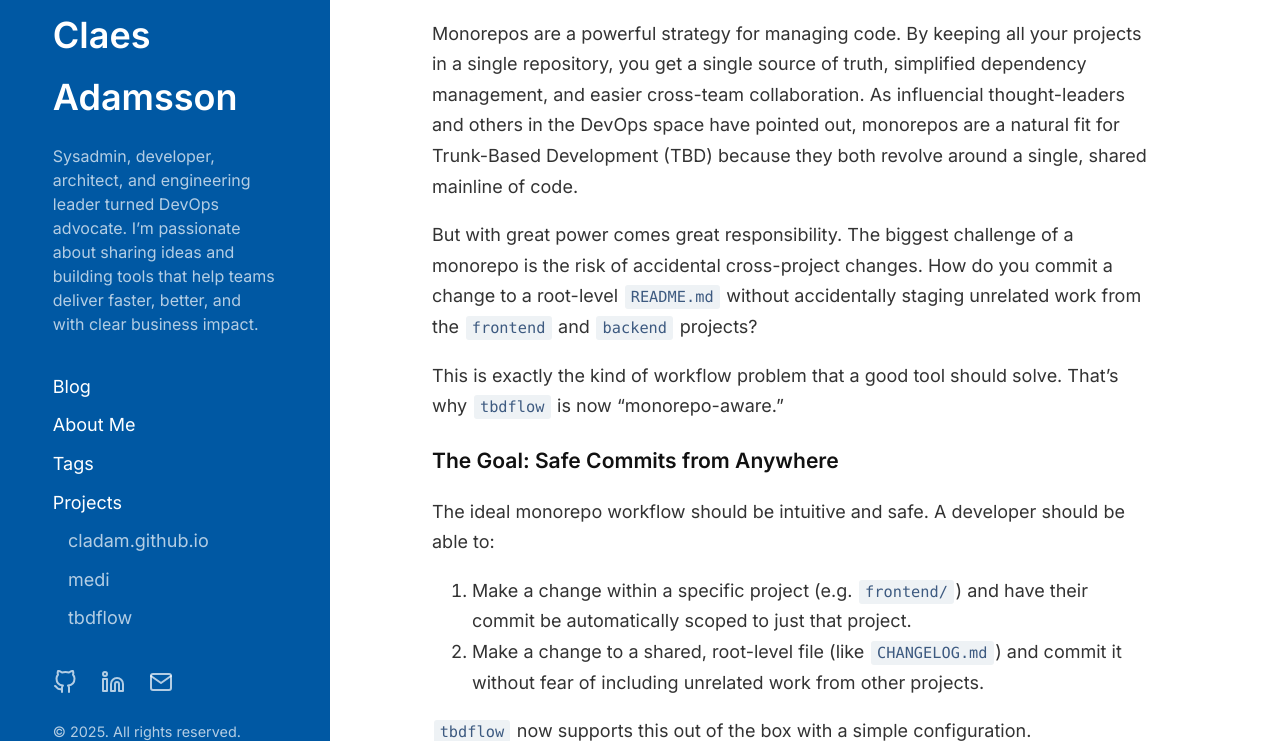
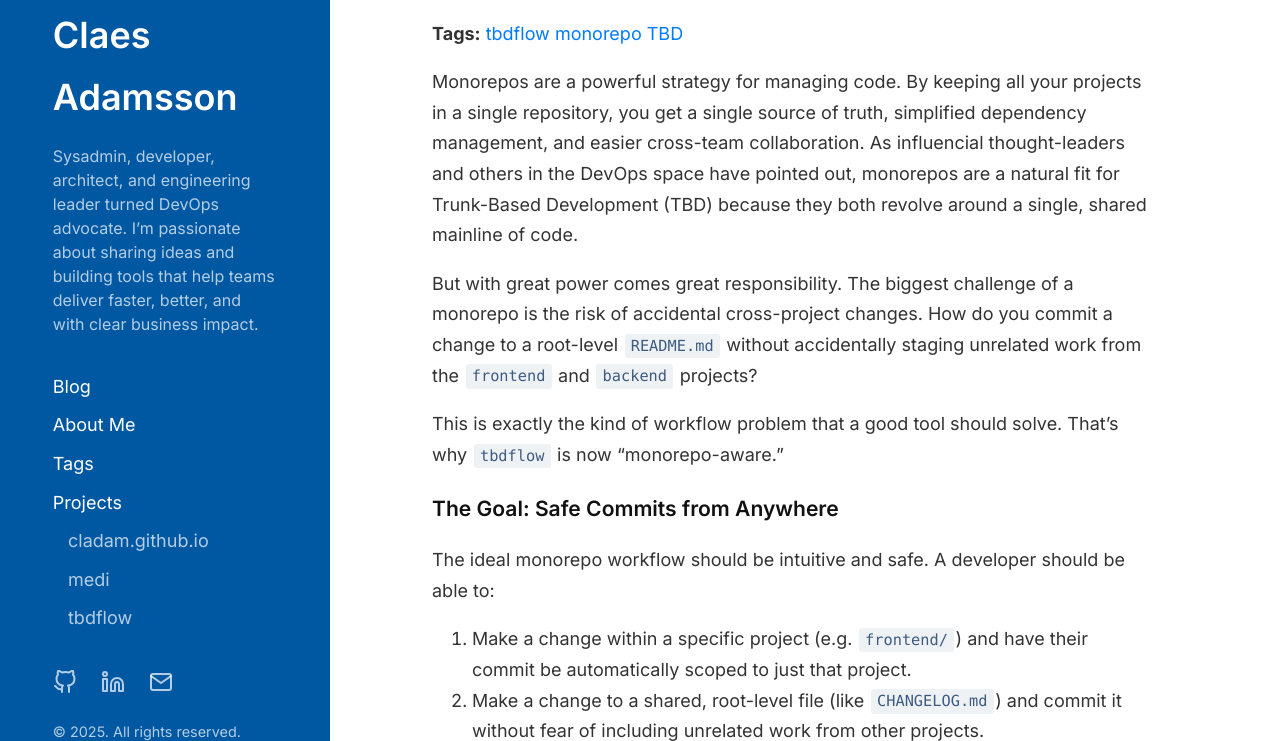
Before and after one commit to cladam/cladam.github.io, a Jekyll site: the page built from _posts/2025-08-28-monorepo.md, in a window 1280 px wide and 900 px high, cut to the strip 159-900 px from the top of the window. Built offline with Jekyll 4.4.1, drawn with Linux system fonts in a browser that asks for light colours.

Commit message:
Add tags to tbdflow monorepo post

```diff
--- a/_posts/2025-08-28-monorepo.md
+++ b/_posts/2025-08-28-monorepo.md
@@ -2,6 +2,7 @@
 layout: post
 title: tbdflow ❤️ monorepo
 tagline: tbdflow is now "monorepo-aware"
+tags: [tbdflow, monorepo, TBD]
 ---
 
 Monorepos are a powerful strategy for managing code. By keeping all your projects in a single repository, you get a single source of truth, simplified dependency management, and easier cross-team collaboration. As influencial thought-leaders and others in the DevOps space have pointed out, monorepos are a natural fit for Trunk-Based Development (TBD) because they both revolve around a single, shared mainline of code.
```
